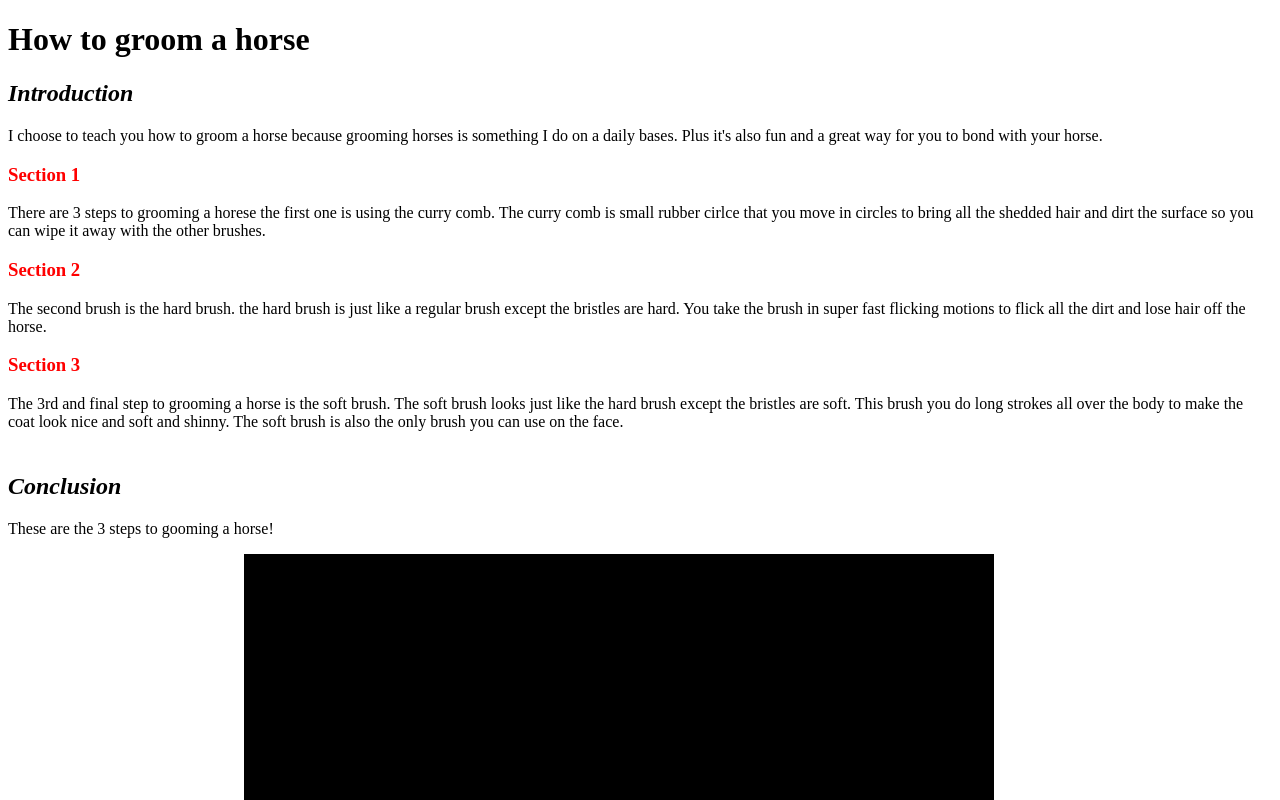
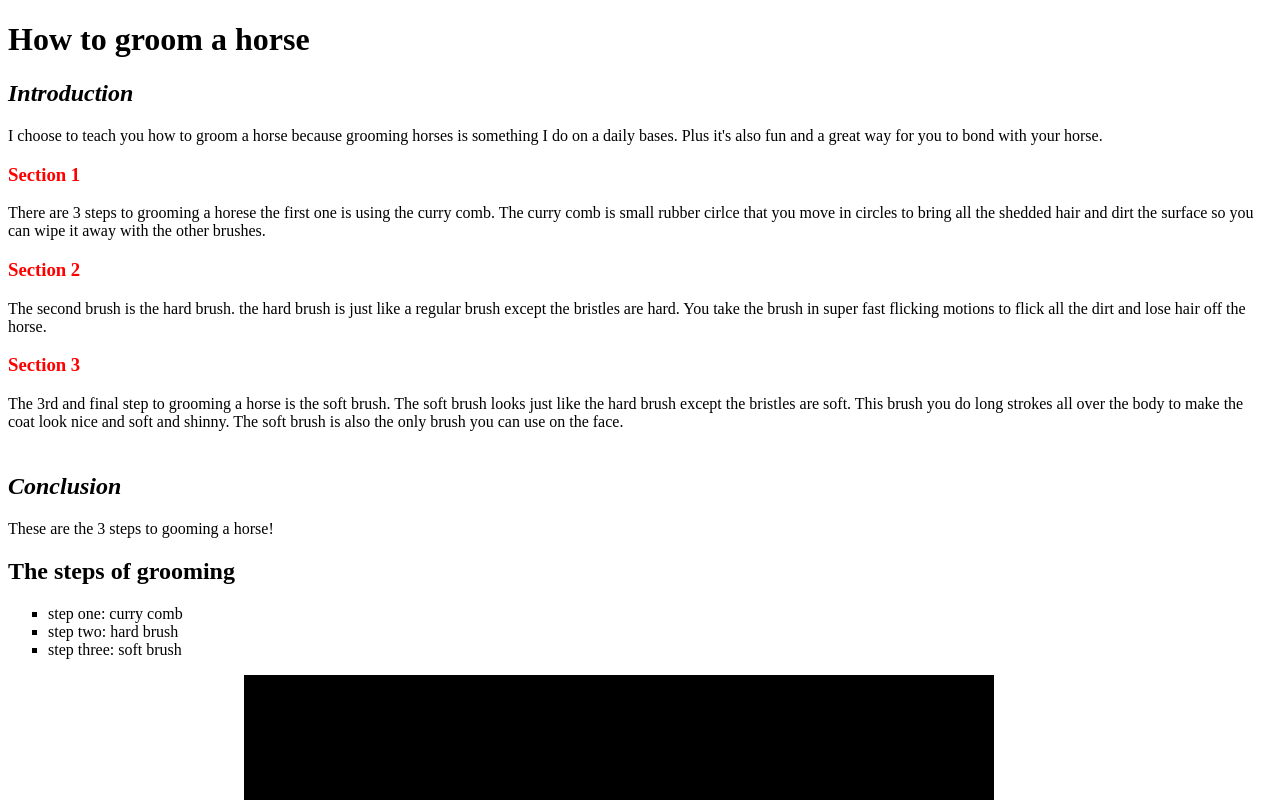
Before and after one commit to brookeloest/Howto, a plain HTML site: page index.html in a window 1280 px wide. Shown: the top 800 px of the page. Drawn offline with Linux system fonts and the light colour scheme.

Commit message:
Update index.html

```diff
--- a/index.html
+++ b/index.html
@@ -25,6 +25,11 @@ use on the face.</p>
 </table>
 <h2><i>Conclusion</i></h2>
 <p> These are the 3 steps to gooming a horse!</p>
+<h2>The steps of grooming</h2>
+<ul style="list-style-type:square">
+  <li>step one: curry comb</li>
+  <li>step two: hard brush</li>
+  <li>step three: soft brush</li></ul>
 <q>A groomed horse is a happy horse</q>
 <img src="https://github.com/brookeloest/Howto/blob/master/images/IMG_2424.JPG" width"50px" hight "50px"> </img>
   </body>
```
